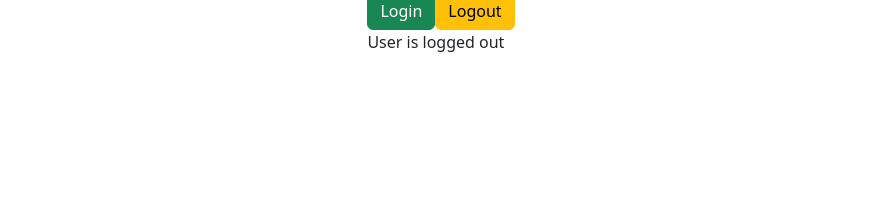
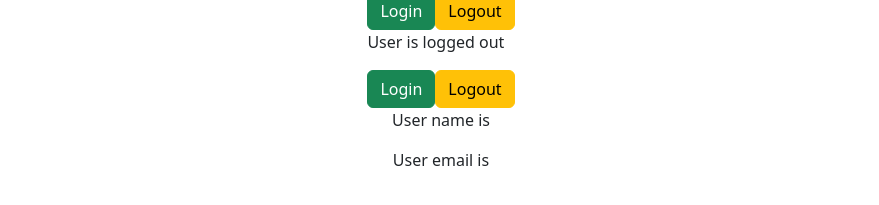
Before and after one commit to RahimliZakir/React-TypeScript, a React (Create React App) app in the folder app/: page / in a window 1280 px wide. Shown: the part 443-648 px from the top of the page, without its empty margins (199-1078 px from the left). Built offline with nearby package versions, Linux system fonts and the light colour scheme.

Commit message:
useState Future Value

```diff
--- a/app/src/App.tsx
+++ b/app/src/App.tsx
@@ -7,7 +7,8 @@ import Oscar from "./components/Oscar";
 import Button from "./components/Button";
 import Input from "./components/Input";
 import Container from "./components/Container";
-import LoggedIn from "./components/LoggedIn";
+import LoggedIn from "./components/state/LoggedIn";
+import User from "./components/state/User";
 
 const App = () => {
   const personName = {
@@ -67,6 +68,8 @@ const App = () => {
       <Container styles={{ border: "1px solid #000", padding: "1rem" }} />
       {/* useState Hook */}
       <LoggedIn />
+      {/* useState Future Value */}
+      <User />
     </div>
   );
 };
--- /dev/null
+++ b/app/src/components/state/User.tsx
@@ -0,0 +1,40 @@
+import React, { useState } from "react";
+
+type AuthUser = {
+  name: string;
+  email: string;
+};
+
+const User = () => {
+  //* useState 2 tipden deyer qebul ede biler.
+  const [user, setUser] = useState<AuthUser | null>(null);
+
+  const handleLogin = () => {
+    setUser({
+      name: "Zakir",
+      email: "zakirer@code.edu.az",
+    });
+  };
+
+  const handleLogout = () => {
+    setUser(null);
+  };
+
+  return (
+    <div className="d-flex flex-column align-items-center">
+      <div>
+        <button onClick={handleLogin} className="btn btn-success">
+          Login
+        </button>
+        <button onClick={handleLogout} className="btn btn-warning">
+          Logout
+        </button>
+      </div>
+      {/* "null" da ola biler deye "?" ile yazmaliyiq ki partlamasin. */}
+      <p>User name is {user?.name}</p>
+      <p>User email is {user?.email}</p>
+    </div>
+  );
+};
+
+export default User;
```
Also changed, not shown: app/src/components/state/LoggedIn.tsx (renamed from app/src/components/LoggedIn.tsx).
